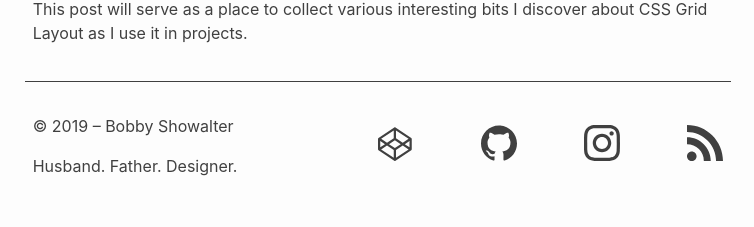
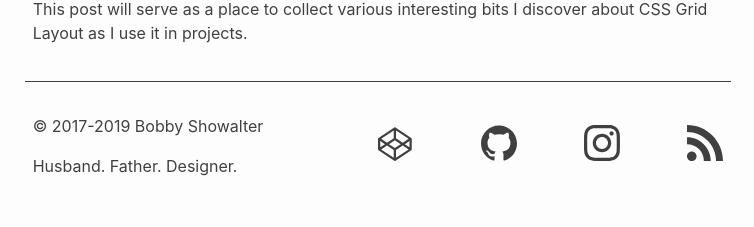
Before and after one commit to orangedaisy/bshowco, a Jekyll site: the page built from index.md, in a window 1280 px wide. Shown: the part 2102-2329 px from the top of the page, without its empty margins (262-1016 px from the left). Built offline with Jekyll 4.4.1, drawn with Linux system fonts in a browser that asks for light colours.

Commit message:
GH-6: Update footer copyright notice

```diff
--- a/_includes/footer.html
+++ b/_includes/footer.html
@@ -1,7 +1,7 @@
 <footer class="o-main-container c-footer">
 
   <div class="c-footer__column">
-    <p>&copy; {{ 'now' | date: '%Y' }} &ndash; Bobby Showalter</p>
+    <p>&copy; 2017-<span id="footerCurrentYear">{{ 'now' | date: '%Y' }}</span> Bobby Showalter</p>
     <p>{{ site.description | escape }}</p>
   </div>
 
```
Also changed, not shown: other parts of _includes/footer.html (+4 -0 lines).
